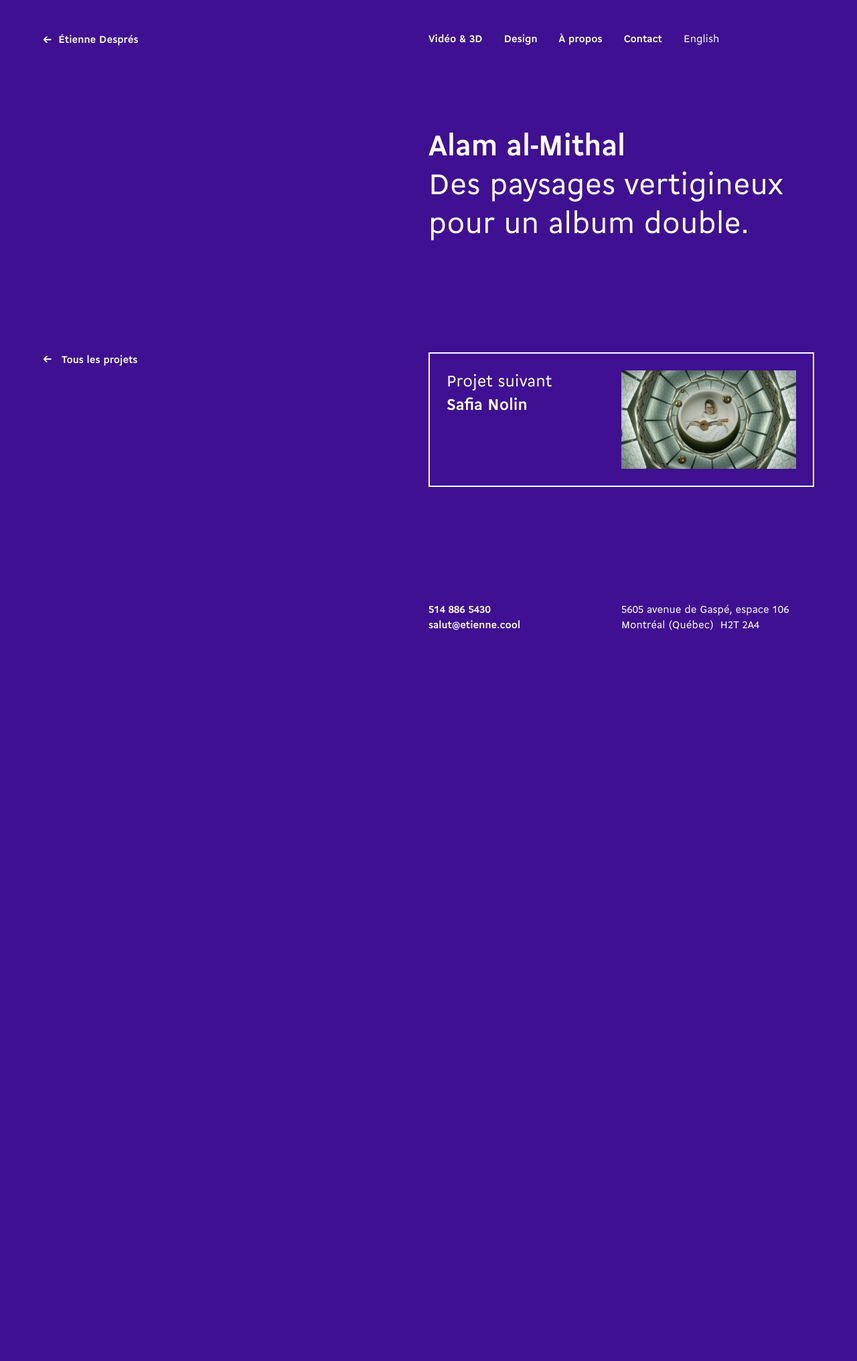
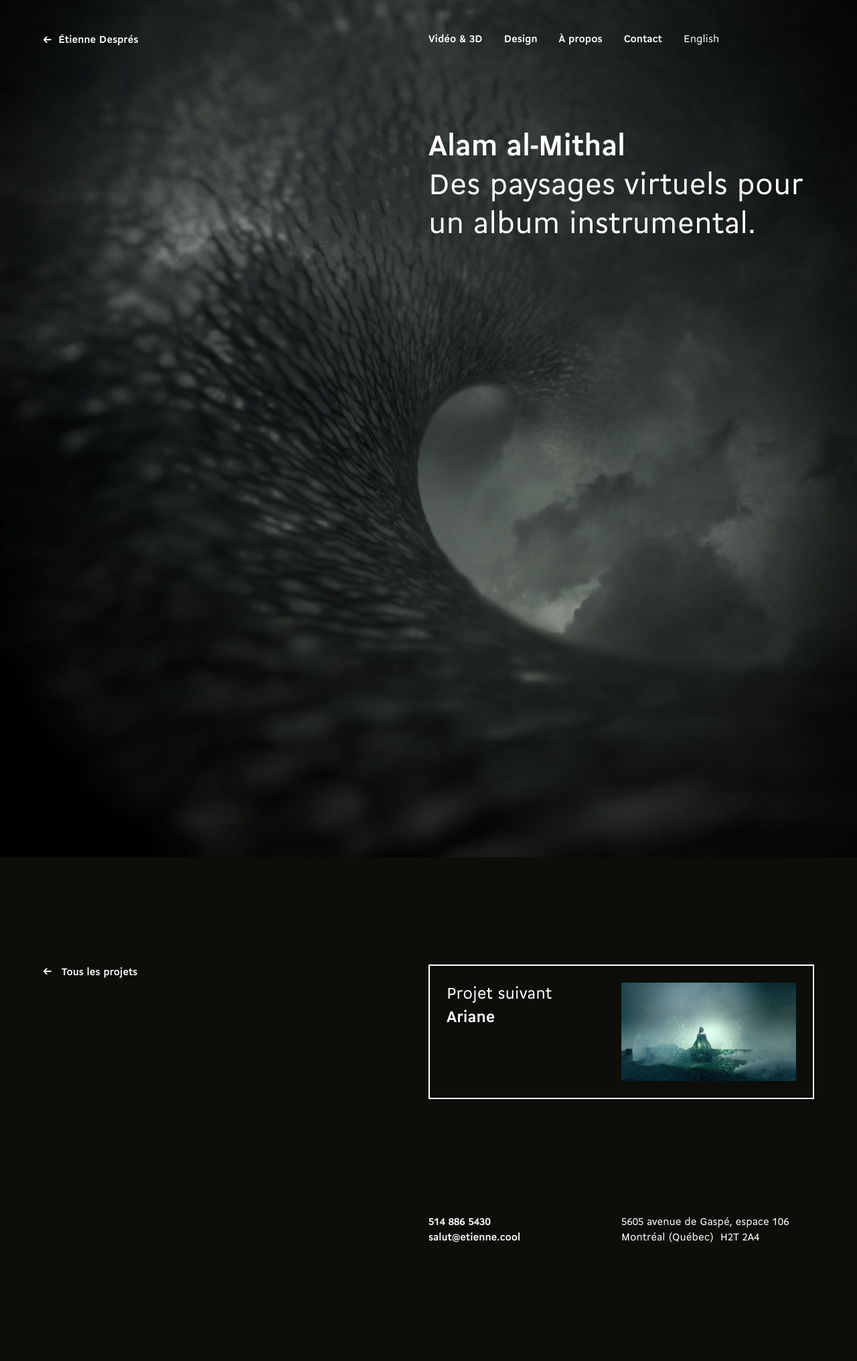
Before and after one commit to etienne/etienne, a Jekyll site: the page built from _projects-fr/alam-al-mithal.html, in a window 1280 px wide. Shown: the whole page at 67% size. Built offline with Jekyll 4.4.1, drawn with Linux system fonts in a browser that asks for light colours; before the commit the page ends 1118 px from its top, so only the background shows below that.

Commit message:
Ajoute partiellement Alam al-Mithal

```diff
--- a/_projects-en/alam-al-mithal.html
+++ b/_projects-en/alam-al-mithal.html
@@ -1,6 +1,7 @@
 ---
 title: Alam al-Mithal
 date: 2013-07-12
+published: true
 type: video
 language: en
 layout: project
--- a/_projects-fr/alam-al-mithal.html
+++ b/_projects-fr/alam-al-mithal.html
@@ -1,14 +1,19 @@
 ---
 title: Alam al-Mithal
 date: 2013-07-12
+published: true
 type: video
 language: fr
 layout: project
 ---
 
-<section>
+<section class="wide">
+  {% include image.html name="hero" alt="Pochette d’album" %}
+</section>
+
+<section class="superimposed">
   <div class="text">
     <h1>Alam al-Mithal</h1>
-    <p class="intro">Des paysages vertigineux pour un album double.</p>
+    <p class="intro">Des paysages virtuels pour un album instrumental.</p>
   </div>
 </section>
--- /dev/null
+++ b/_sass/projects/alam-al-mithal.scss
@@ -0,0 +1,7 @@
+body.alam-al-mithal {
+  background-color: #0d0d0a;
+
+  section.wide {
+    @include image-container(2048, 2048);
+  }
+}
--- a/css/styles.scss
+++ b/css/styles.scss
@@ -27,3 +27,4 @@
 @import 'projects/safia-nolin';
 @import 'projects/souffle-et-reminiscence';
 @import 'projects/symphonie-51';
+@import 'projects/alam-al-mithal';
```
Also changed, not shown: _images/alam-al-mithal/forest.png (added), _images/alam-al-mithal/mountain.png (added), images/alam-al-mithal/forest.jpg (added), images/alam-al-mithal/forest.png (added), images/alam-al-mithal/hero.jpg (added), images/alam-al-mithal/mountain.jpg (added), images/alam-al-mithal/mountain.png (added), 2 other files.
